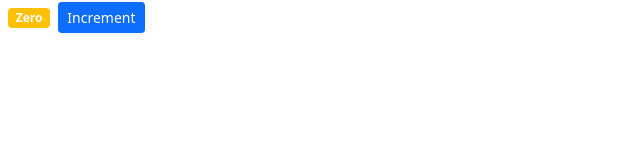
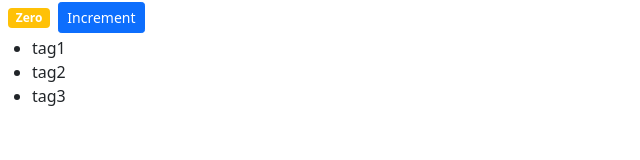
Before and after one commit to morteza06/React-Tutorial-for-Beginners, a React (Create React App) app: page / in a window 1280 px wide. Shown: the top 160 px of the page, without its empty margins (0-640 px from the left). Built offline with nearby package versions, Linux system fonts and the light colour scheme.

Commit message:
Rendering Lists

```diff
--- a/src/components/counter.jsx
+++ b/src/components/counter.jsx
@@ -2,20 +2,20 @@
 
 class Counter extends Component{
     state = {
-        count :0
+        count :0,
+        tags : ["tag1","tag2", "tag3"]
     };
 
     render() {
-        let classes = this.getBadgeClasses();//Refactor
-
         return(
             <div>
-                <span class={classes}>{this.formatcount()}</span>
+                <span class={this.getBadgeClasses()}>{this.formatcount()}</span>
                 <button class="btn btn-primary btn-sm">Increment</button>
+                <ul> {this.state.tags.map(tag => <li key={tag}> {tag} </li>)} </ul>
             </div>
         );
     }
-    getBadgeClasses() {
+    getBadgeClasses() {  //create with refactor
         let classes = "badge m-2 bg-";
         classes += this.state.count === 0 ? "warning" : "primary";
         return classes;
```
